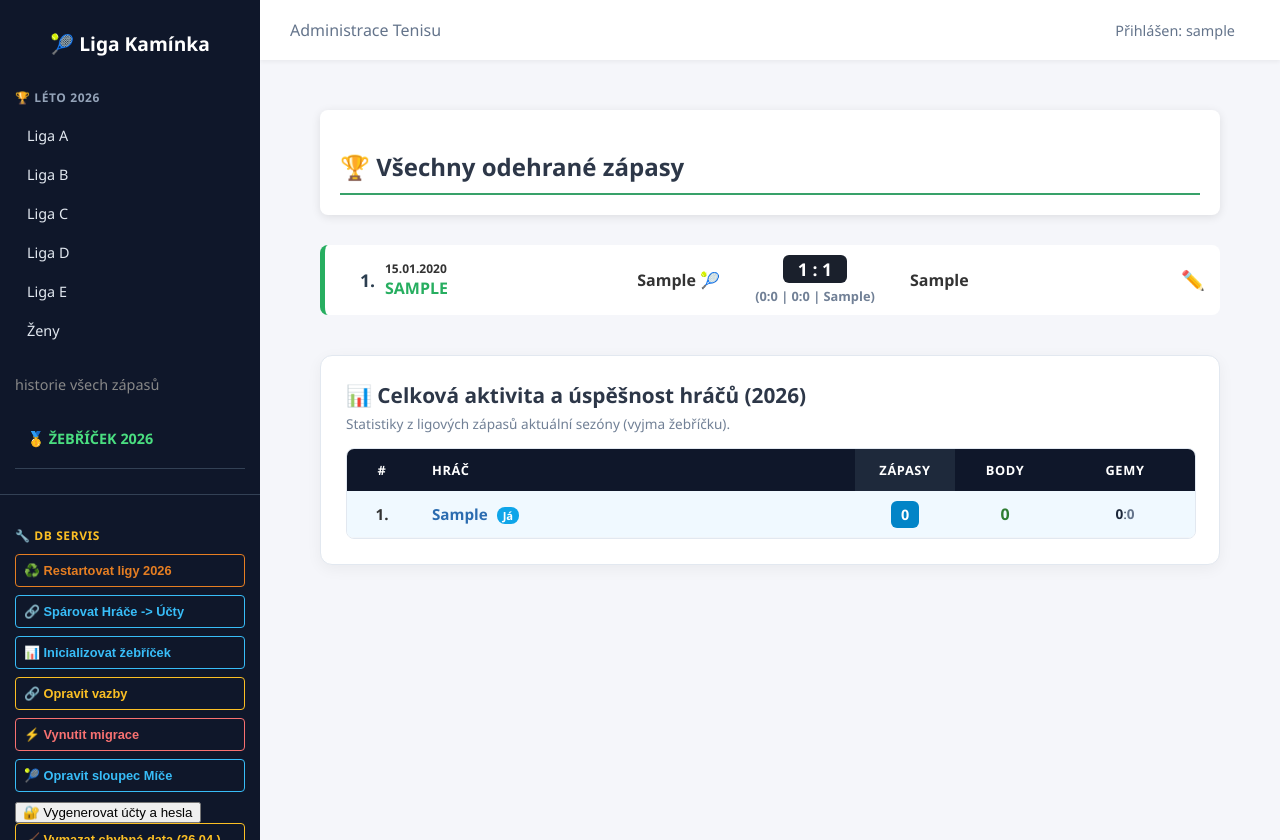
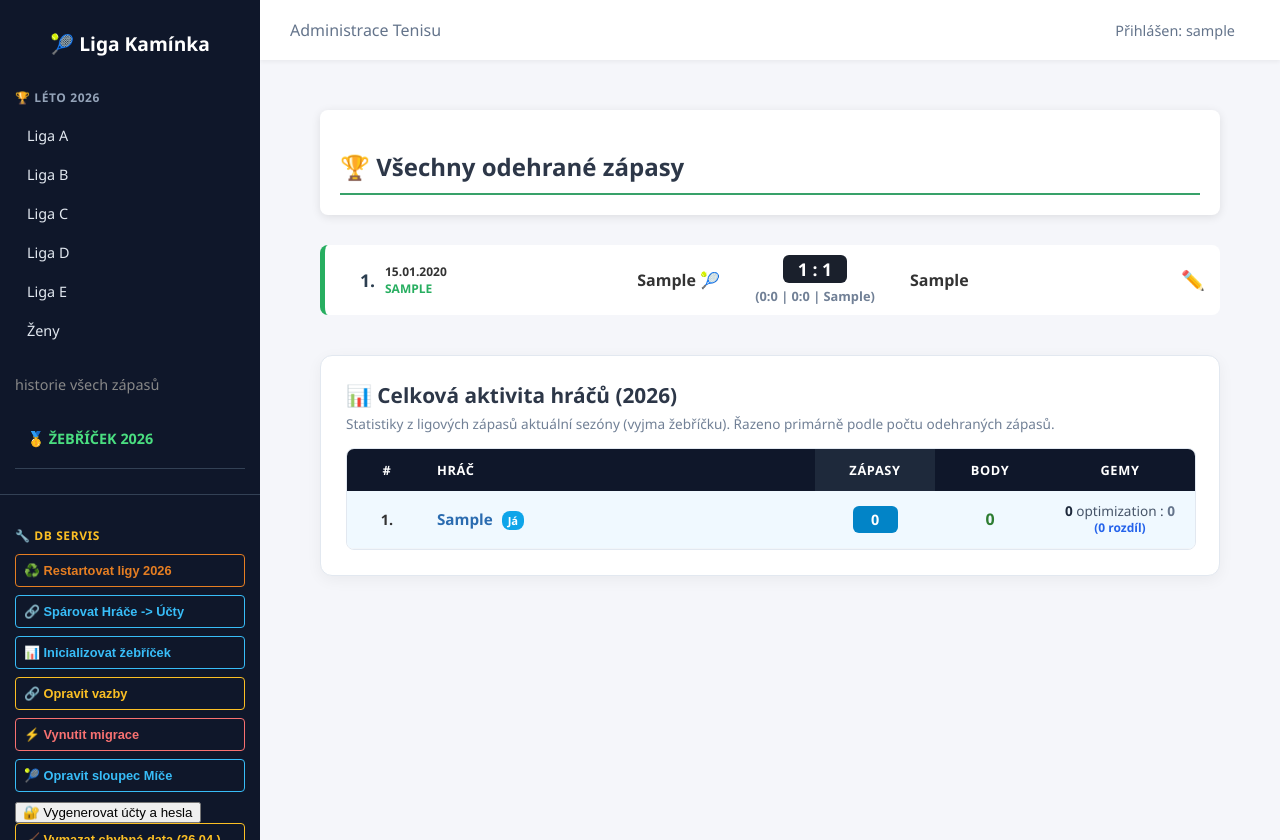
Before and after one commit to JiriCharousek/djangosport, a Django app: page /kaminka/tenis/historie/ in a window 1280 px wide. Run offline with Django 5.2, Linux system fonts and the light colour scheme; a user stored in the database is signed in; tables that the repository leaves empty hold one stand-in row (values such as "Sample post"); parts of the project's set-up code (start-up, migrations or seed data) failed here and were passed over.

Commit message:
statistiky

```diff
--- a/core/settings.py
+++ b/core/settings.py
@@ -24,7 +24,7 @@ BASE_DIR = Path(__file__).resolve().parent.parent
 SECRET_KEY = 'django-insecure-nz!d#!e7-jmo+723$sp93m7fv#o$pvjtq006r&_r+68wm4v6kh'
 
 # SECURITY WARNING: don't run with debug turned on in production!
-DEBUG = True
+DEBUG = False
 
 #ALLOWED_HOSTS = ['*']
 ALLOWED_HOSTS = ['sportadmin.cz', 'www.sportadmin.cz', '89.167.35.225','127.0.0.1' ]
--- a/tenis_app/templates/tenis_app/vsechny_zapasy.html
+++ b/tenis_app/templates/tenis_app/vsechny_zapasy.html
@@ -2,8 +2,8 @@
 
 {% block content %}
 <style>
-    /* 📱 CSS styly pro responzivní statistiky */
-    .stats-container {
+    /* 📊 Izolované CSS styly pouze pro sekci statistik na konci */
+    .custom-stats-container {
         background: white;
         padding: 25px;
         border-radius: 12px;
@@ -12,7 +12,7 @@
         border: 1px solid #e2e8f0;
     }
 
-    .stats-table-wrapper {
+    .custom-stats-table-wrapper {
         width: 100%;
         overflow-x: auto;
         -webkit-overflow-scrolling: touch;
@@ -21,58 +21,35 @@
         border: 1px solid #e2e8f0;
     }
 
-    .stats-table {
+    .custom-stats-table {
         width: 100%;
         border-collapse: collapse;
         font-family: 'Segoe UI', Roboto, sans-serif;
-        min-width: 450px; /* Zajistí, že se tabulka na mobilu nesrazí, ale bude scrolovat */
+        min-width: 550px;
     }
 
-    .stats-table thead tr {
+    .custom-stats-table thead tr {
         background: #0f172a;
         color: white;
     }
 
-    .stats-table th {
-        padding: 12px 15px;
+    .custom-stats-table th {
+        padding: 12px 10px;
         font-weight: 600;
         text-transform: uppercase;
         font-size: 0.8rem;
         letter-spacing: 0.05em;
-        text-align: center;
     }
 
-    .stats-table th:nth-child(2) {
-        text-align: left; /* Jméno zarovnáme doleva */
-    }
-
-    .stats-table td {
-        padding: 10px 15px;
+    .custom-stats-table td {
+        padding: 12px 10px;
         border-bottom: 1px solid #f1f5f9;
-        text-align: center;
         font-size: 0.95rem;
-    }
-
-    .stats-table td:nth-child(2) {
-        text-align: left;
-        font-weight: 600;
-    }
-
-    .stats-table tbody tr:hover {
-        background-color: #f8fafc;
-    }
-
-    .badge-games {
-        background: #edf2f7;
-        color: #2d3748;
-        padding: 4px 10px;
-        border-radius: 12px;
-        font-weight: bold;
-        font-size: 0.85rem;
+        vertical-align: middle;
     }
 
     @media (max-width: 600px) {
-        .stats-container {
+        .custom-stats-container {
             padding: 15px;
             margin-top: 30px;
         }
@@ -107,7 +84,7 @@
 
                     <div style="display: flex; flex-direction: column;">
                         <small class="text-muted" style="font-weight: bold; font-size: 0.75rem;">{{ zapas.datum|date:"d.m.Y" }}</small>
-                        <span style="font-size: 0.7 gram; color: #27ae60; font-weight: bold; text-transform: uppercase;">
+                        <span style="font-size: 0.75rem; color: #27ae60; font-weight: bold; text-transform: uppercase;">
                              {{ zapas.soutez.nazev }}
                         </span>
                     </div>
@@ -163,55 +140,65 @@
         {% endfor %}
     </div>
 
-    <!-- 📊 SEKCE STATISTIK (Body a Gemy) -->
-    <div class="stats-container" style="background: white; padding: 25px; border-radius: 12px; box-shadow: 0 4px 15px rgba(0,0,0,0.05); margin-top: 40px; border: 1px solid #e2e8f0;">
+    <div class="custom-stats-container">
         <h3 style="color: #2d3748; margin-top: 0; margin-bottom: 5px; font-size: 1.3rem; display: flex; align-items: center; gap: 10px;">
-            📊 Celková aktivita a úspěšnost hráčů (2026)
+            📊 Celková aktivita hráčů (2026)
         </h3>
-        <p style="color: #718096; font-size: 0.85rem; margin-bottom: 15px; margin-top: 0;">Statistiky z ligových zápasů aktuální sezóny (vyjma žebříčku).</p>
+        <p style="color: #718096; font-size: 0.85rem; margin-bottom: 15px; margin-top: 0;">
+            Statistiky z ligových zápasů aktuální sezóny (vyjma žebříčku). Řazeno primárně podle počtu odehraných zápasů.
+        </p>
 
-        <div class="stats-table-wrapper" style="width: 100%; overflow-x: auto; border-radius: 8px; border: 1px solid #e2e8f0;">
-            <table class="stats-table" style="width: 100%; border-collapse: collapse; min-width: 550px;">
+        <div class="custom-stats-table-wrapper">
+            <table class="custom-stats-table">
                 <thead>
-                    <tr style="background: #0f172a; color: white;">
-                        <th style="padding: 12px 10px; font-size: 0.8rem; text-align: center; width: 50px;">#</th>
-                        <th style="padding: 12px 15px; font-size: 0.8rem; text-align: left;">Hráč</th>
-                        <th style="padding: 12px 10px; font-size: 0.8rem; text-align: center; width: 80px; background: #1e293b;">Zápasy</th>
-                        <th style="padding: 12px 10px; font-size: 0.8rem; text-align: center; width: 80px;">Body</th>
-                        <th style="padding: 12px 10px; font-size: 0.8rem; text-align: center; width: 120px;">Gemy</th>
+                    <tr style="color: white;">
+                        <th style="text-align: center; width: 60px;">#</th>
+                        <th style="text-align: left;">Hráč</th>
+                        <th style="text-align: center; width: 100px; background: #1e293b;">Zápasy</th>
+                        <th style="text-align: center; width: 90px;">Body</th>
+                        <th style="text-align: center; width: 130px;">Gemy</th>
                     </tr>
                 </thead>
                 <tbody>
-                    {% for řádek in statistiky_hracu %}
-                        <tr style="border-bottom: 1px solid #f1f5f9; {% if řádek.hrac_obj.id == request.user.hrac.id %}background-color: #f0f9ff;{% endif %}" onmouseover="this.style.backgroundColor='#f8fafc'" onmouseout="this.style.backgroundColor='{% if řádek.hrac_obj.id == request.user.hrac.id %}#f0f9ff{% else %}transparent{% endif %}'">
-                            <td style="padding: 12px 10px; text-align: center;"><strong>{{ forloop.counter }}.</strong></td>
-                            <td style="padding: 12px 15px; text-align: left; font-weight: 600;">
-                                <a href="?filtr_hrac={{ řádek.hrac_obj.id }}" style="text-decoration: none; color: #2b6cb0;">
-                                    {{ řádek.hrac_obj.jmeno }}
+                    {% for radek in statistiky_hracu %}
+                        <tr style="border-bottom: 1px solid #f1f5f9; {% if radek.hrac_obj.id == request.user.hrac.id %}background-color: #f0f9ff;{% endif %}" onmouseover="this.style.backgroundColor='#f8fafc'" onmouseout="this.style.backgroundColor='{% if radek.hrac_obj.id == request.user.hrac.id %}#f0f9ff{% else %}transparent{% endif %}'">
+
+                            <td style="text-align: center; font-size: 0.9rem; font-weight: bold;">
+                                {{ forloop.counter }}.
+                            </td>
+
+                            <td style="text-align: left; font-weight: 600; font-size: 0.95rem;">
+                                <a href="?filtr_hrac={{ radek.hrac_obj.id }}" style="text-decoration: none; color: #2b6cb0;">
+                                    {{ radek.hrac_obj.jmeno }}
                                 </a>
-                                {% if řádek.hrac_obj.id == request.user.hrac.id %}
-                                    <span style="font-size: 0.7rem; background: #0ea5e9; color: white; padding: 1px 6px; border-radius: 8px; margin-left: 5px; vertical-align: middle;">Já</span>
+                                {% if radek.hrac_obj.id == request.user.hrac.id %}
+                                    <span style="font-size: 0.7rem; background: #0ea5e9; color: white; padding: 2px 6px; border-radius: 8px; margin-left: 5px; display: inline-block; vertical-align: middle;">Já</span>
                                 {% endif %}
                             </td>
-                            <td style="padding: 12px 10px; text-align: center;">
-									<span style="background: #0284c7; color: white; padding: 4px 10px; border-radius: 6px; font-weight: bold; font-size: 0.9rem;">
-										{{ řádek.pocet_zapasu }}
-									</span>
-							</td>
-                            <td style="padding: 12px 10px; text-align: center; font-weight: 800; color: #2e7d32; font-size: 1rem;">
-                                {{ řádek.body }}
+
+                            <td style="text-align: center;">
+                                <span style="background: #0284c7; color: white; padding: 4px 10px; border-radius: 6px; font-weight: bold; font-size: 0.9rem; display: inline-block; min-width: 25px;">
+                                    {{ radek.pocet_zapasu }}
+                                </span>
                             </td>
-                            <td style="padding: 12px 10px; text-align: center; font-size: 0.85rem; color: #475569;">
-									<strong style="color: #1e293b;">{{ řádek.gemy_ziskane }}</strong>:<strong style="color: #64748b;">{{ řádek.gemy_ztracene }}</strong>
 
-									<small style="display: block; font-size: 0.75rem; color: {% if řádek.rozdil_gemu >= 0 %}#2563eb{% else %}#dc2626{% endif %}; font-weight: 600;">
+                            <td style="text-align: center; font-weight: 700; color: #2e7d32; font-size: 1rem;">
+                                {{ radek.body }}
+                            </td>
 
-									</small>
-							</td>
+                            <td style="text-align: center; font-size: 0.85rem; color: #475569; line-height: 1.2;">
+                                <strong style="color: #1e293b;">{{ radek.gemy_ziskane }}</strong> optimization : <strong style="color: #64748b;">{{ radek.gemy_ztracene }}</strong>
+                                <small style="display: block; font-size: 0.75rem; color: {% if radek.rozdil_gemu >= 0 %}#2563eb{% else %}#dc2626{% endif %}; font-weight: 600; margin-top: 2px;">
+                                    ({% if radek.rozdil_gemu > 0 %}+{% endif %}{{ radek.rozdil_gemu }} rozdíl)
+                                </small>
+                            </td>
+
                         </tr>
                     {% empty %}
                         <tr>
-                            <td colspan="5" style="color: #666; padding: 20px; text-align: center;">Žádná data k dispozici.</td>
+                            <td colspan="5" style="color: #64748b; padding: 30px; text-align: center; font-style: italic;">
+                                Žádná data o aktivitě nebyla nalezena.
+                            </td>
                         </tr>
                     {% endfor %}
                 </tbody>
```
Also changed, not shown: 1 other file.
